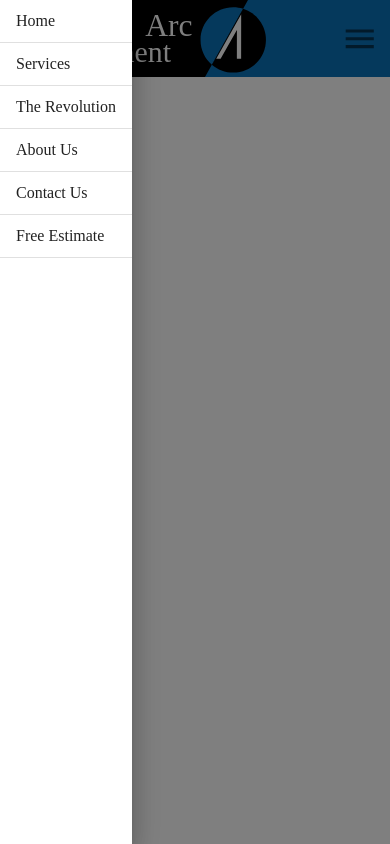
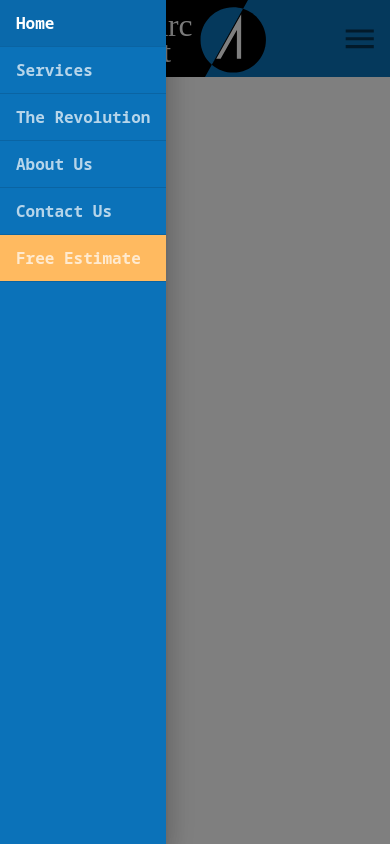
Before and after one commit to MouadLo/mui-website, a React (Create React App) app: page / in a window 390 px wide. Both pictures are taken after a click on the button 359 px from the left and 38 px from the top of the page. Built offline with nearby package versions, Linux system fonts and the light colour scheme.

Commit message:
cleanup code of header component

```diff
--- a/src/components/ui/Header.js
+++ b/src/components/ui/Header.js
@@ -101,6 +101,21 @@ const useStyles = makeStyles((theme) => ({
 			width: '37.5px',
 		},
 	},
+	drawer: {
+		backgroundColor: theme.palette.common.blue,
+	},
+	drawerItem: {
+		...theme.typography.tab,
+		color: 'white',
+		opacity: 0.7,
+	},
+	drawerItemSelected: {
+		opacity: 1,
+	},
+	drawerItemEstimate: {
+		backgroundColor: theme.palette.common.orange,
+		color: 'black',
+	},
 }));
 export default function Header(props) {
 	const classes = useStyles();
@@ -138,75 +153,58 @@ export default function Header(props) {
 		{
 			name: 'Services',
 			link: '/services',
+			activeIndex: 1,
+			selectedIndex: 0,
 		},
 		{
 			name: 'Custom Software Development',
 			link: '/customsoftware',
+			activeIndex: 1,
+			selectedIndex: 1,
 		},
 		{
 			name: 'Mobile App Development',
 			link: '/mobileappdev',
+			activeIndex: 1,
+			selectedIndex: 2,
 		},
 		{
 			name: 'Website Development',
 			link: '/websitedev',
+			activeIndex: 1,
+			selectedIndex: 3,
 		},
 	];
+	const routes = [
+		{ name: 'Home', link: '/', activeIndex: 0 },
+		{
+			name: 'Services',
+			link: '/services',
+			activeIndex: 1,
+			ariaOwns: anchorEL ? 'simple-menu' : undefined,
+			ariaPopup: anchorEL ? 'true' : undefined,
+			mouseOver: (e) => handleClick(e),
+		},
+		{ name: 'The Revolution', link: '/revolution', activeIndex: 2 },
+		{ name: 'About Us', link: '/about', activeIndex: 3 },
+		{ name: 'Contact Us', link: '/contact', activeIndex: 4 },
+	];
 	useEffect(() => {
+		[...menuOptions, ...routes].forEach((route) => {
 			switch (window.location.pathname) {
-			case '/':
-				if (value !== 0) {
-					setValue(0);
+				case `${route.link}`:
+					if (value !== route.activeIndex) {
+						setValue(route.activeIndex);
+						if (route.selectedIndex && route.selectedIndex !== selectedIndex) {
+							setSelectedIndex(route.selectedIndex);
 						}
-				break;
-			case '/services':
-				if (value !== 1) {
-					setSelectedIndex(0);
-					setValue(1);
-				}
-				break;
-			case '/revolution':
-				if (value !== 2) {
-					setValue(2);
-				}
-				break;
-			case '/about':
-				if (value !== 3) {
-					setValue(3);
-				}
-				break;
-			case '/contact':
-				if (value !== 4) {
-					setValue(4);
-				}
-				break;
-			case '/estimate':
-				if (value !== 5) {
-					setValue(false);
-				}
-				break;
-			case '/customsoftware':
-				if (value !== 1) {
-					setValue(1);
-					setSelectedIndex(1);
-				}
-				break;
-			case '/mobileappdev':
-				if (value !== 1) {
-					setValue(1);
-					setSelectedIndex(2);
-				}
-				break;
-			case '/websitedev':
-				if (value !== 1) {
-					setValue(1);
-					setSelectedIndex(3);
 					}
 					break;
 				default:
 					break;
 			}
-	}, [value]);
+		});
+	}, [value, menuOptions, selectedIndex, routes]);
 
 	const tabs = (
 		<React.Fragment>
@@ -216,34 +214,20 @@ export default function Header(props) {
 				className={classes.tabContainer}
 				indicatorColor="primary"
 			>
-				<Tab className={classes.tab} component={Link} to="/" label="Home" />
+				{routes.map((route, index) => {
+					return (
 						<Tab
-					aria-owns={anchorEL ? 'simple-menu' : undefined}
-					aria-haspopup={anchorEL ? 'true' : undefined}
+							key={`${route}${index}`}
 							className={classes.tab}
 							component={Link}
-					onMouseOver={(e) => handleClick(e)}
-					to="/services"
-					label="Services"
+							to={route.link}
+							label={route.name}
+							aria-owns={route.ariaOwns}
+							aria-haspopup={route.ariaPopup}
+							onMouseOver={route.mouseOver}
 						/>
-				<Tab
-					className={classes.tab}
-					component={Link}
-					to="/revolution"
-					label="The Revolution"
-				/>
-				<Tab
-					className={classes.tab}
-					component={Link}
-					to="/about"
-					label="About Us"
-				/>
-				<Tab
-					className={classes.tab}
-					component={Link}
-					to="/contact"
-					label="Contact Us"
-				/>
+					);
+				})}
 			</Tabs>
 			<Button
 				component={Link}
@@ -263,6 +247,7 @@ export default function Header(props) {
 				classes={{ paper: classes.menu }}
 				MenuListProps={{ onMouseLeave: handleClose }}
 				elevation={0}
+				keepMounted
 			>
 				{menuOptions.map((menuOption, i) => (
 					<MenuItem
@@ -292,61 +277,61 @@ export default function Header(props) {
 				open={openDrawer}
 				onClose={() => setOpenDrawer(false)}
 				onOpen={() => setOpenDrawer(true)}
+				classes={{ paper: classes.drawer }}
 			>
 				<List disablePadding>
+					{routes.map((route, index) => {
+						return (
 							<ListItem
-						onClick={() => setOpenDrawer(false)}
+								key={`${route}${route.activeIndex}`}
+								onClick={() => {
+									setOpenDrawer(false);
+									setValue(route.activeIndex);
+								}}
 								divider
 								button
 								component={Link}
-						to="/"
+								selected={value === route.activeIndex}
+								to={route.link}
 							>
-						<ListItemText disableTypography>Home</ListItemText>
+								<ListItemText
+									className={
+										value === route.activeIndex
+											? [classes.drawerItem, classes.drawerItemSelected].join(
+													' '
+											  )
+											: classes.drawerItem
+									}
+									disableTypography
+								>
+									{route.name}
+								</ListItemText>
 							</ListItem>
+						);
+					})}
+
 					<ListItem
-						onClick={() => setOpenDrawer(false)}
+						onClick={() => {
+							setOpenDrawer(false);
+							setValue(5);
+						}}
 						divider
 						button
 						component={Link}
-						to="/services"
+						selected={value === 5}
+						to="/estimate"
+						className={classes.drawerItemEstimate}
 					>
-						<ListItemText disableTypography>Services</ListItemText>
-					</ListItem>
-					<ListItem
-						onClick={() => setOpenDrawer(false)}
-						divider
-						button
-						component={Link}
-						to="/revolution"
+						<ListItemText
+							className={
+								value === 5
+									? [classes.drawerItem, classes.drawerItemSelected].join(' ')
+									: classes.drawerItem
+							}
+							disableTypography
 						>
-						<ListItemText disableTypography>The Revolution</ListItemText>
-					</ListItem>
-					<ListItem
-						onClick={() => setOpenDrawer(false)}
-						divider
-						button
-						component={Link}
-						to="/about"
-					>
-						<ListItemText disableTypography>About Us</ListItemText>
-					</ListItem>
-					<ListItem
-						onClick={() => setOpenDrawer(false)}
-						divider
-						button
-						component={Link}
-						to="/contact"
-					>
-						<ListItemText disableTypography>Contact Us</ListItemText>
-					</ListItem>
-					<ListItem
-						onClick={() => setOpenDrawer(false)}
-						divider
-						button
-						component={Link}
-						to="/estimate"
-					>
-						<ListItemText disableTypography>Free Estimate</ListItemText>
+							Free Estimate
+						</ListItemText>
 					</ListItem>
 				</List>
 			</SwipeableDrawer>
```
Lines whose indentation alone changed are shown as unchanged.
